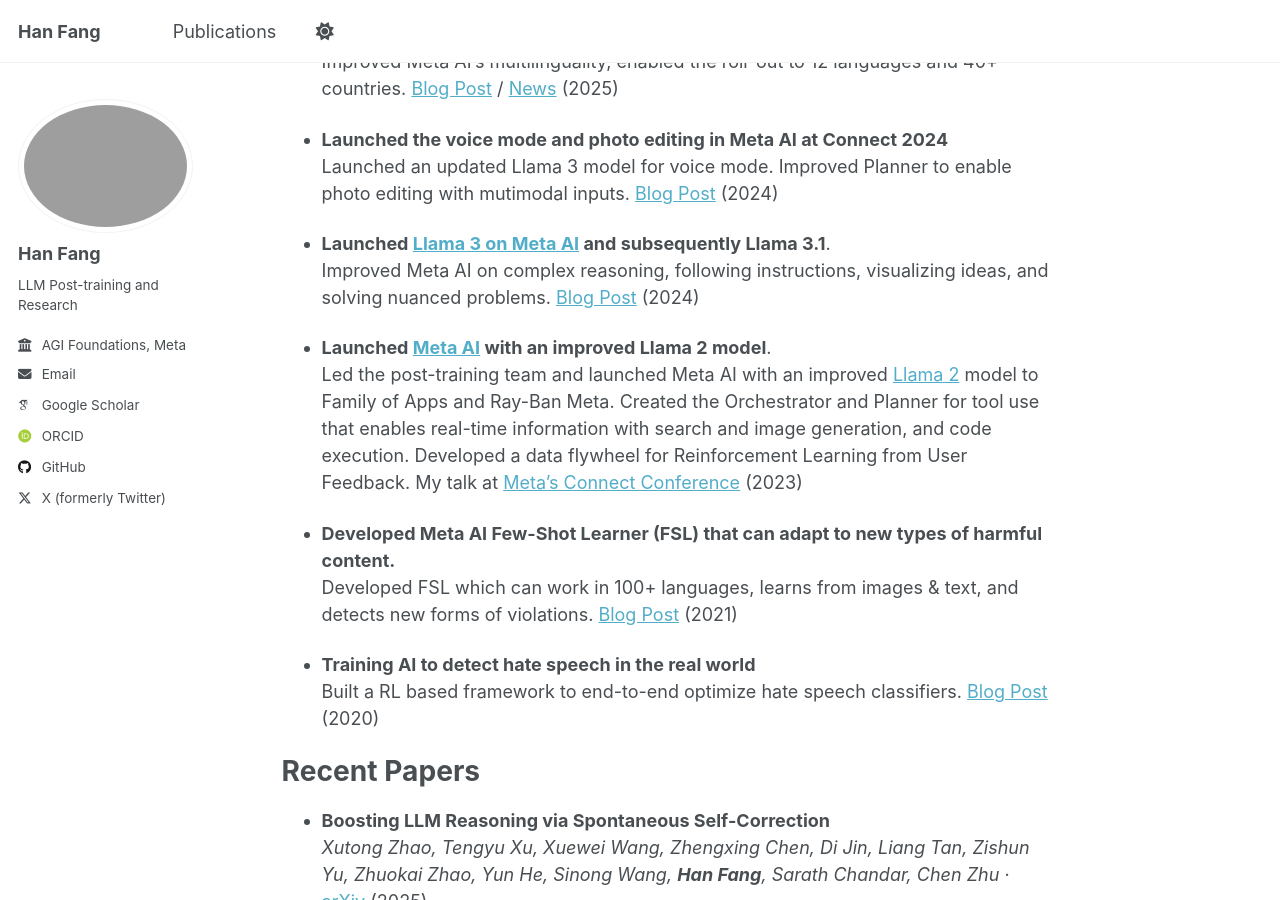
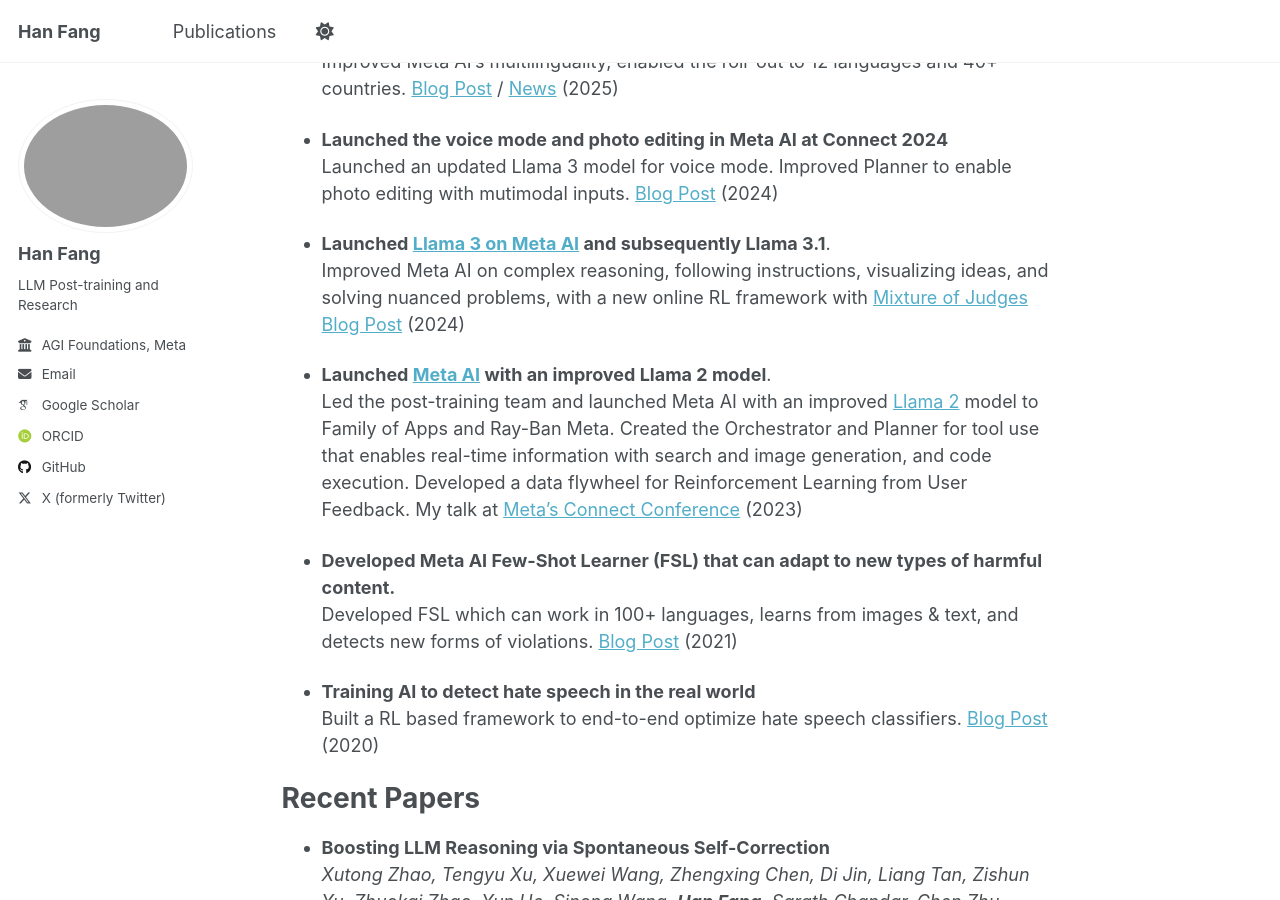
Before and after one commit to hanfang/hanfang.github.io, a Jekyll site: the page built from _pages/about.md, in a window 1280 px wide and 900 px high, scrolled down 512 px. Built offline with Jekyll 4.4.1, drawn with Linux system fonts in a browser that asks for light colours; some web fonts are replaced.

Commit message:
Update about.md

```diff
--- a/_pages/about.md
+++ b/_pages/about.md
@@ -24,7 +24,7 @@
   Launched an updated Llama 3 model for voice mode. Improved Planner to enable photo editing with mutimodal inputs. [Blog Post](https://about.fb.com/news/2024/09/metas-ai-product-news-connect/)  (2024)
 
 * **Launched [Llama 3 on Meta AI](https://ai.meta.com/blog/meta-llama-3/) and subsequently Llama 3.1**.
-  Improved Meta AI on complex reasoning, following instructions, visualizing ideas, and solving nuanced problems. [Blog Post](https://ai.meta.com/blog/meta-llama-3-1/) (2024)
+  Improved Meta AI on complex reasoning, following instructions, visualizing ideas, and solving nuanced problems, with a new online RL framework with [Mixture of Judges](https://arxiv.org/abs/2409.20370) [Blog Post](https://ai.meta.com/blog/meta-llama-3-1/) (2024)
 
 * **Launched [Meta AI](https://www.meta.ai/) with an improved Llama 2 model**.
   Led the post-training team and launched Meta AI with an improved [Llama 2](https://about.fb.com/news/2023/09/introducing-ai-powered-assistants-characters-and-creative-tools/) model to Family of Apps and Ray-Ban Meta. Created the Orchestrator and Planner for tool use that enables real-time information with search and image generation, and code execution. Developed a data flywheel for Reinforcement Learning from User Feedback. My talk at [Meta's Connect Conference](https://developers.facebook.com/videos/2023/building-metas-next-generation-ai-product-experiences-with-llama/) (2023)
```
